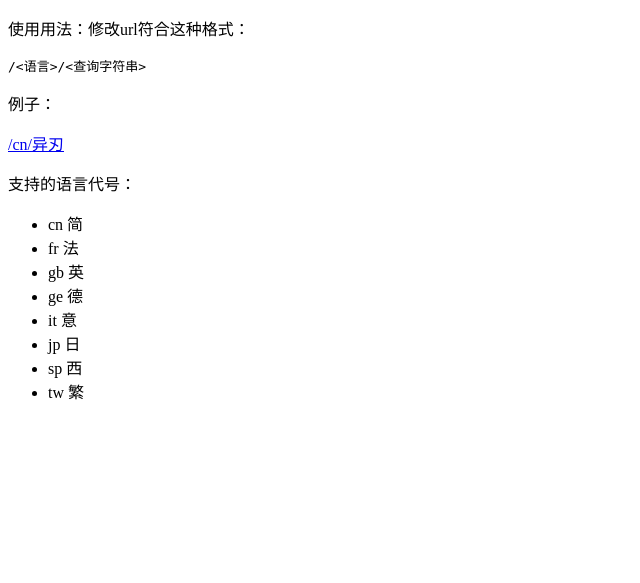
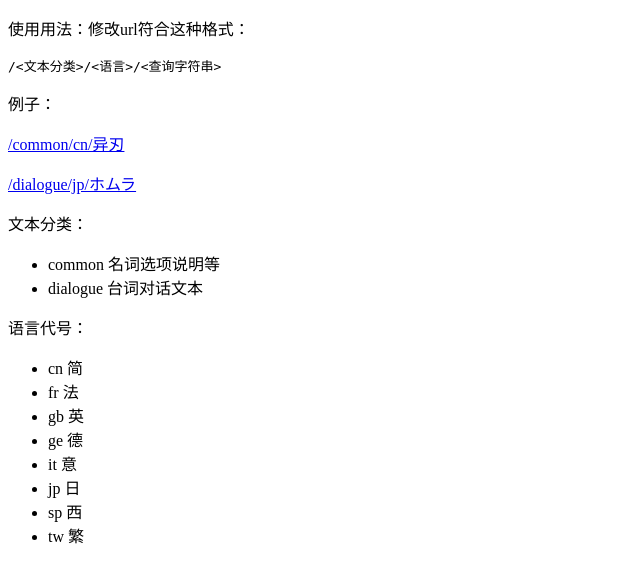
Before and after one commit to luminisward/xbxb-translation, a Flask app: page / in a window 1280 px wide. Shown: the top 583 px of the page, without its empty margins (0-640 px from the left). Run offline with Flask 2, Linux system fonts and the light colour scheme.

Commit message:
update dialogue data

```diff
--- a/xb2translation/app.py
+++ b/xb2translation/app.py
@@ -6,8 +6,8 @@ app = Flask(__name__)
 def hello_world():
   return render_template('index.html')
 
-@app.route('/<language>/<query_string>')
-def query(language, query_string):
+@app.route('/<table_type>/<language>/<query_string>')
+def query(table_type,language, query_string):
   args = request.args
 
   # select language
@@ -42,7 +42,11 @@ def query(language, query_string):
 
   # query db
   t = Translation()
-  result = t.query(query_language, query_string, table, limit)
+  result = []
+  if table_type == 'common':
+    result = t.query(query_language, query_string, table, limit)
+  elif table_type == 'dialogue':
+    result = t.query_dialogue(query_language, query_string, table, limit)
 
   # output format
   format = ''
@@ -55,5 +59,4 @@ def query(language, query_string):
     for row in result:
       output.append(dict(zip(data_model, row)))
     return jsonify(output)
-  else:
-    return render_template('result_table.html', data=result)
+  return render_template('result_table.html', data=result)
--- a/xb2translation/templates/index.html
+++ b/xb2translation/templates/index.html
@@ -11,10 +11,16 @@
 <body>
   <p>使用用法：修改url符合这种格式：</p>
   <code>
-    <pre>/<语言>/<查询字符串></pre></code>
+    <pre>/<文本分类>/<语言>/<查询字符串></pre></code>
   <p>例子：</p>
-  <p><a href="/cn/异刃">/cn/异刃</a></p>
-  <p>支持的语言代号：</p>
+  <p><a href="/common/cn/异刃">/common/cn/异刃</a></p>
+  <p><a href="/dialogue/jp/ホムラ">/dialogue/jp/ホムラ</a></p>
+  <p>文本分类：</p>
+  <ul>
+    <li>common 名词选项说明等</li>
+    <li>dialogue 台词对话文本</li>
+  </ul>
+  <p>语言代号：</p>
   <ul>
     <li>cn 简</li>
     <li>fr 法</li>
--- a/xb2translation/templates/result_table.html
+++ b/xb2translation/templates/result_table.html
@@ -22,6 +22,7 @@
       <th>日</th>
       <th>西</th>
       <th>繁中</th>
+      <th>game</th>
     </thead>
     <tbody>
       {% for row in data %}
```
Also changed, not shown: xb2translation/translation.py (+15 -2 lines), xb2translation/__init__.py (added).
